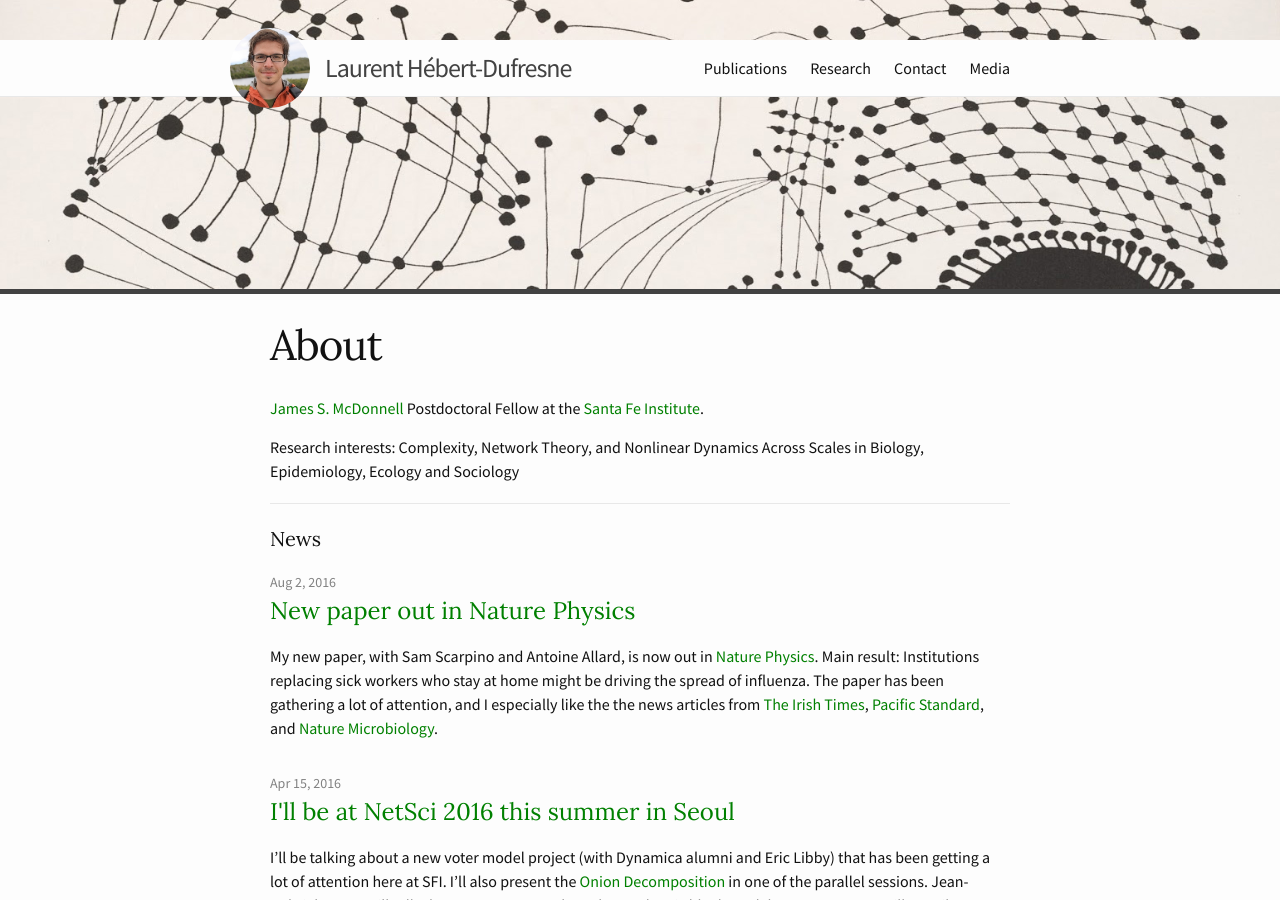
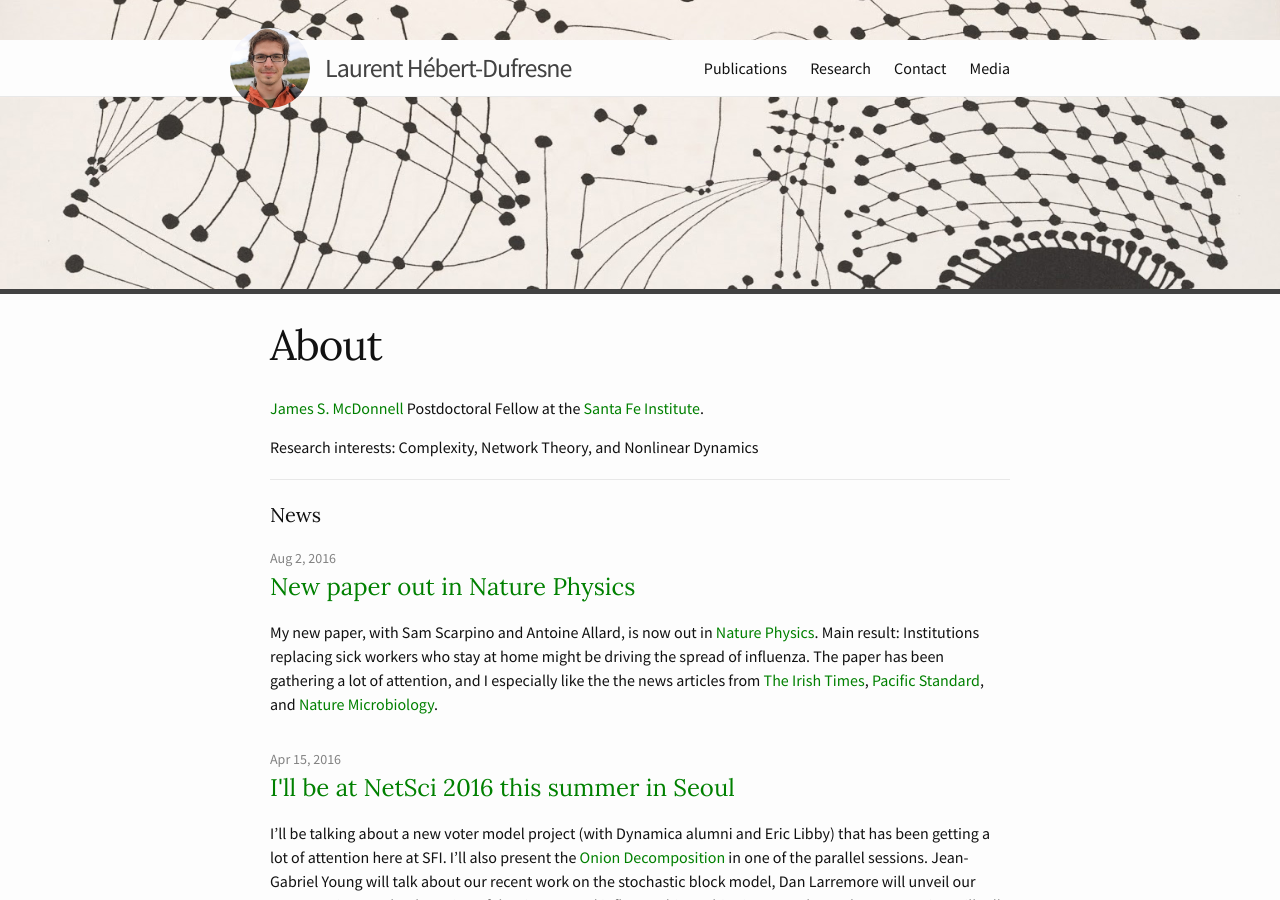
Before and after one commit to laurenthebertdufresne/laurenthebertdufresne.github.io, a Jekyll site: the page built from index.html, in a window 1280 px wide and 900 px high. Built offline with Jekyll 4.4.1, drawn with Linux system fonts in a browser that asks for light colours; the list of posts is cut into pages by our own code.

Commit message:
Research section update

```diff
--- a/index.html
+++ b/index.html
@@ -11,7 +11,7 @@ layout: default
 
     <p><a href="https://www.jsmf.org/" href="_blank">James S. McDonnell</a> Postdoctoral Fellow at the <a href="http://www.santafe.edu/" target="_blank">Santa Fe Institute</a>.</p>
 
-    <p>Research interests: Complexity, Network Theory, and Nonlinear Dynamics Across Scales in Biology, Epidemiology, Ecology and Sociology</p>
+    <p>Research interests: Complexity, Network Theory, and Nonlinear Dynamics</p>
 
     <hr>
   {% endif %}
```
Also changed, not shown: _pages/research.md (+9 -7 lines), img/influenza.png (added), img/system.png (added).
